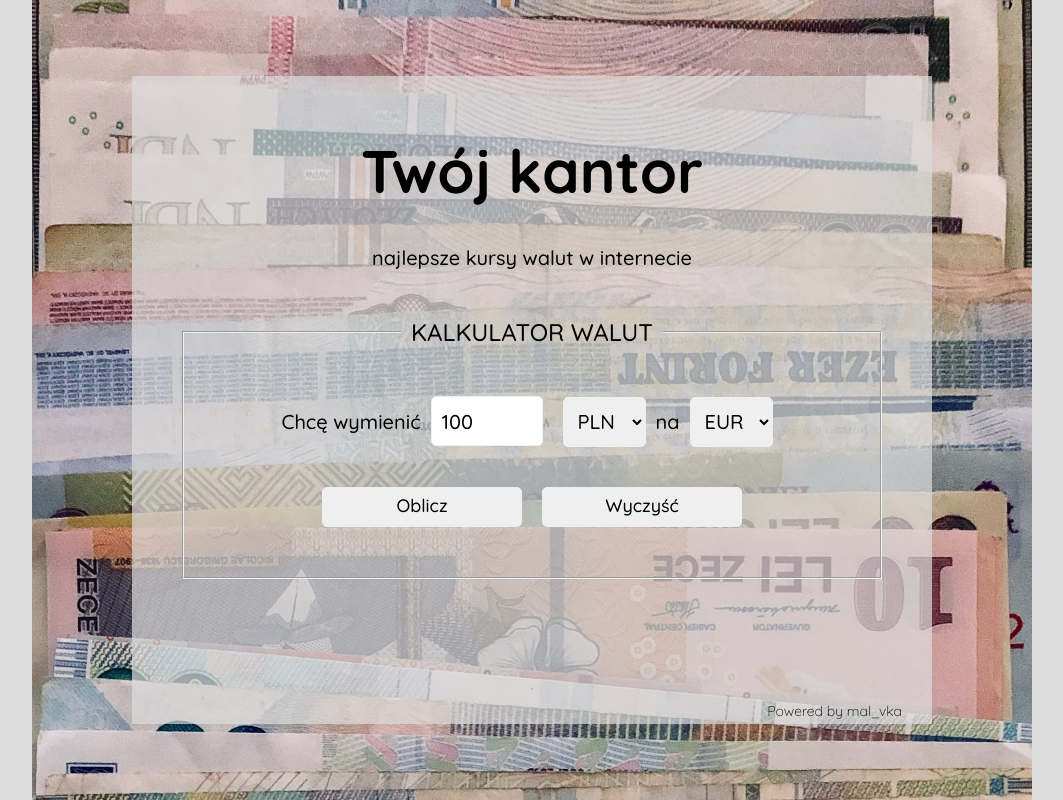
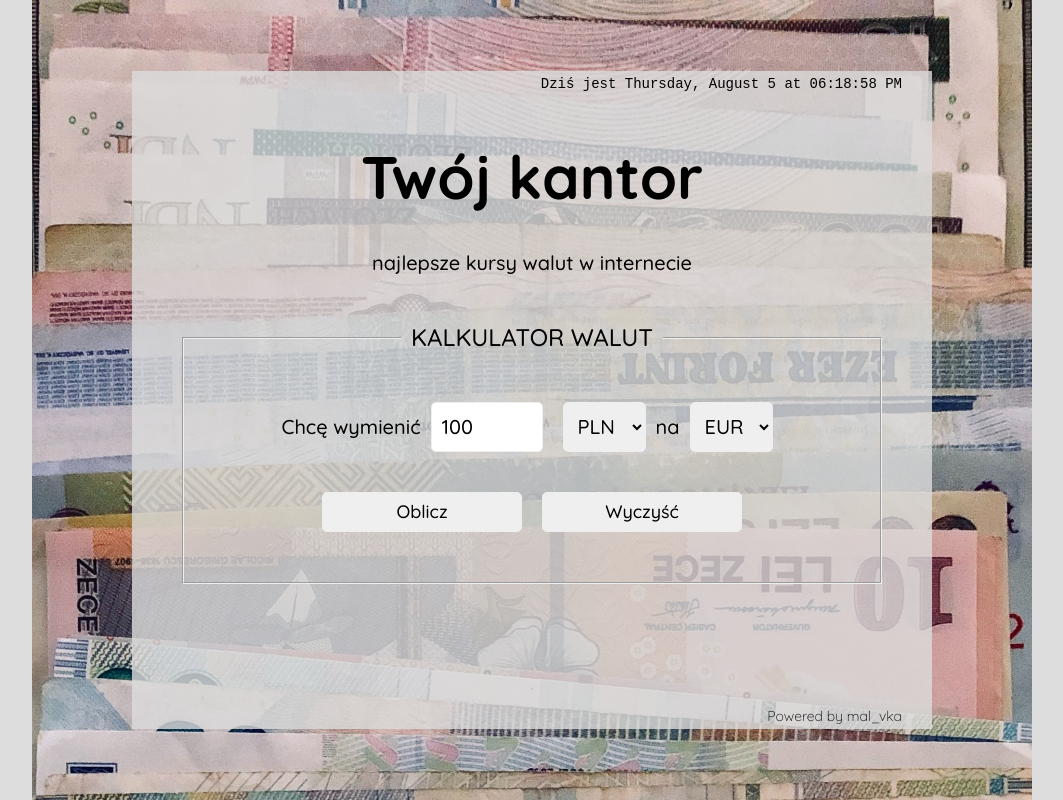
Before and after one commit to mal-vka/currency_converter-react, a React (Create React App) app: page / in a window 1280 px wide. Shown: the whole page, without its empty margins (108-1171 px from the left). Built offline with nearby package versions, Linux system fonts and the light colour scheme.

Commit message:
add clock

```diff
--- a/src/App.js
+++ b/src/App.js
@@ -1,6 +1,7 @@
 import { useState } from "react";
 import { currencies } from "./utils/currencies";
 import Background from "./Background";
+import Clock from "./Clock";
 import Header from "./Header";
 import Calculator from "./Calculator";
 import Form from "./Form";
@@ -44,6 +45,8 @@ function App() {
   return (
     <Background>
 
+      <Clock />
+
       <Header
         title="Twój kantor"
         paragraph="najlepsze kursy walut w internecie"
--- a/src/Background/style.css
+++ b/src/Background/style.css
@@ -15,6 +15,6 @@
     flex-basis: 800px;
     max-width: 100%;
     margin: 0 20px;
-    padding: 20px 20px 0 20px;
-    background: rgba(221, 221, 221, 0.7);
+    padding: 0 20px 0 20px;
+    background: rgba(221, 221, 221, 0.8);
 }
--- /dev/null
+++ b/src/Clock/index.js
@@ -0,0 +1,35 @@
+import { useEffect, useState } from "react";
+import "./style.css";
+
+const Clock = () => {
+    const [time, setTime] = useState(new Date());
+
+    useEffect(() => {
+        const intervalId = setInterval(() => {
+            setTime(new Date());
+        }, 1000);
+        return () => {
+            clearInterval(intervalId);
+        };
+    }, []);
+
+    const formatDate = (time) => time.toLocaleString(
+        undefined,
+        {
+            weekday: "long",
+            day: "numeric",
+            month: "long",
+            hour: "2-digit",
+            minute: "2-digit",
+            second: "2-digit"
+        }
+    );
+
+    return (
+        <div className="clock">
+            Dziś jest {formatDate(time)}
+        </div>
+    );
+};
+
+export default Clock;
--- /dev/null
+++ b/src/Clock/style.css
@@ -0,0 +1,8 @@
+.clock {
+    font-family: monospace;
+    font-size: 14px;
+    font-weight: 300;
+    text-align: right;
+    padding: 5px 10px 0 0;
+    margin-bottom: 50px;
+}
--- a/src/Form/index.js
+++ b/src/Form/index.js
@@ -3,7 +3,6 @@ import { useState } from "react";
 import { currencies } from "../utils/currencies";
 
 const Form = (props) => {
-
     const [amount, setAmount] = useState("100");
     const [currencyFrom, setCurrencyFrom] = useState(currencies[0].name);
     const [currencyTo, setCurrencyTo] = useState(currencies[1].name);
@@ -19,7 +18,6 @@ const Form = (props) => {
 
     const onFormReset = (event) => {
         event.preventDefault();
-
         setAmount(100);
         setCurrencyFrom(currencies[0].name);
         setCurrencyTo(currencies[1].name);
@@ -75,7 +73,7 @@ const Form = (props) => {
                 </p>
             </fieldset>
         </form >
-    )
-}
+    );
+};
 
 export default Form;
```
